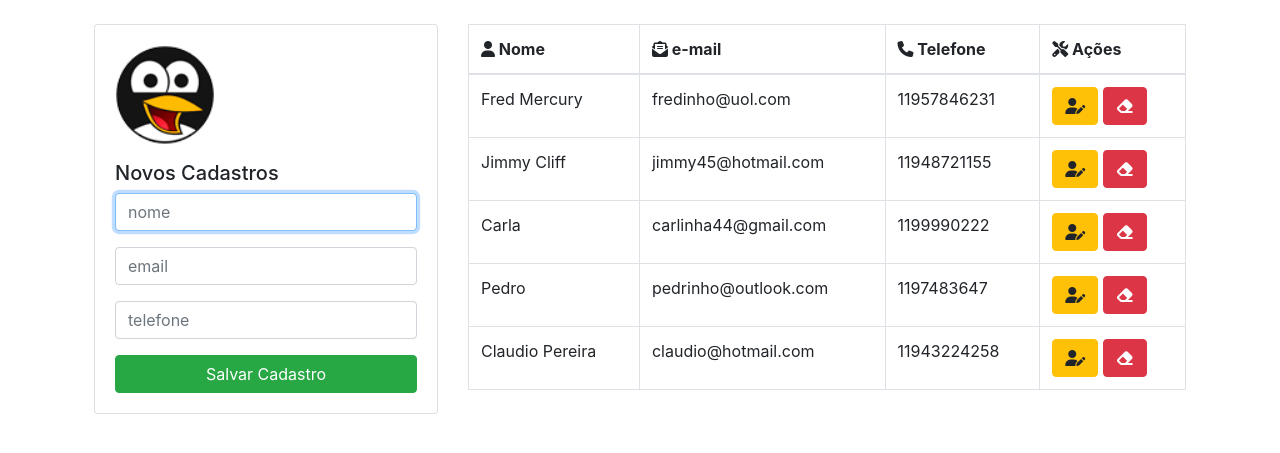
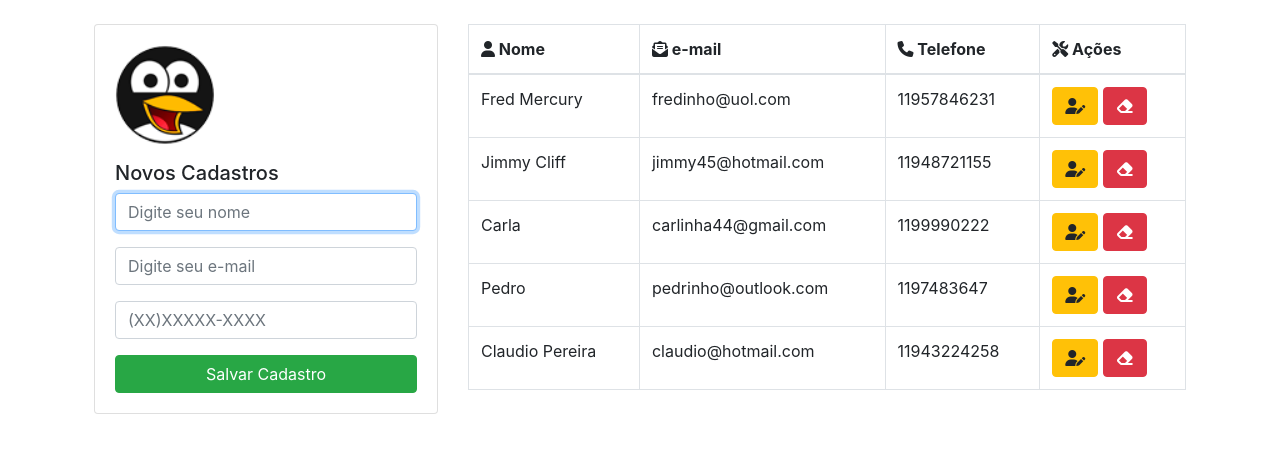
Before and after one commit to ivanmatuck/CRUD_PHP-MySQL_desafio_frontend, a PHP site: page / in a window 1280 px wide. Shown: the part 53-506 px from the top of the page. Run offline with PHP 8.4, Linux system fonts and the light colour scheme; data comes from the database, SQL or seed files in the repository; some libraries are stand-ins or nearby versions.

Commit message:
Update index.php

```diff
--- a/index.php
+++ b/index.php
@@ -19,13 +19,13 @@
                  <form action="save_task.php" method="POST">
                      <legend><img src="images/avatar.png" alt="(imagem)" width="100"><h5 class="text-black h5">Novos Cadastros</h5></legend>
                     <div class="form-group">
-                         <input type="text" name="nome" class="form-control" placeholder="nome" autofocus>
+                         <input type="text" name="nome" class="form-control" placeholder="Digite seu nome" autofocus maxlength="70" required>
                      </div>
                      <div class="form-group">
-                         <input type="text" name="email" class="form-control" placeholder="email" autofocus>
+                         <input type="email" name="email" class="form-control" placeholder="Digite seu e-mail" autofocus maxlength="70" required>
                      </div>
                      <div class="form-group">
-                         <input type="text" name="telefone" class="form-control" placeholder="telefone" autofocus>
+                         <input type="tel" name="telefone" class="form-control" placeholder="(XX)XXXXX-XXXX" autofocus maxlength="15" required>
                      </div>
 
                      <input type="submit" class="btn btn-success btn-block" name="save_task" value="Salvar Cadastro">
```
